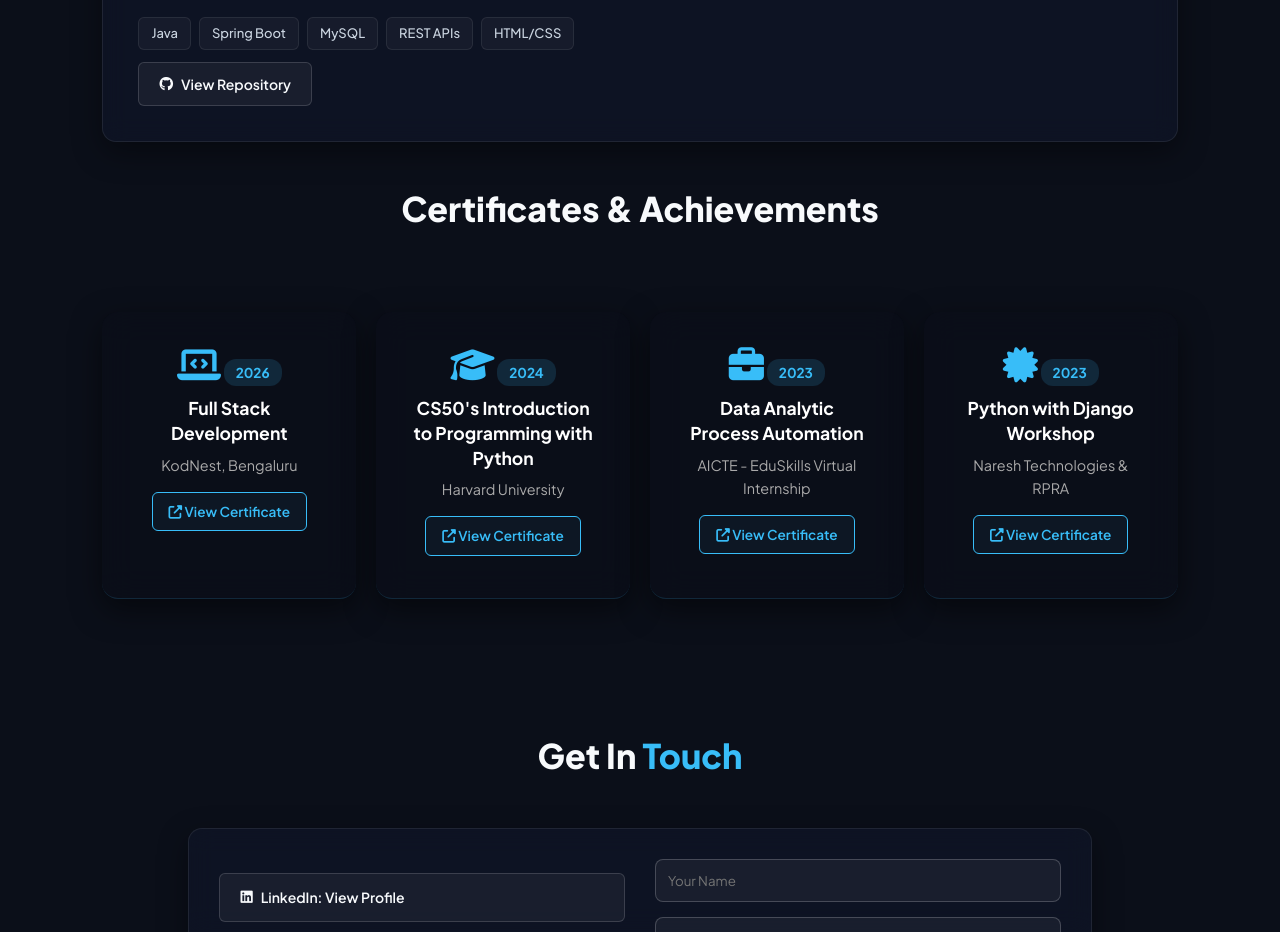
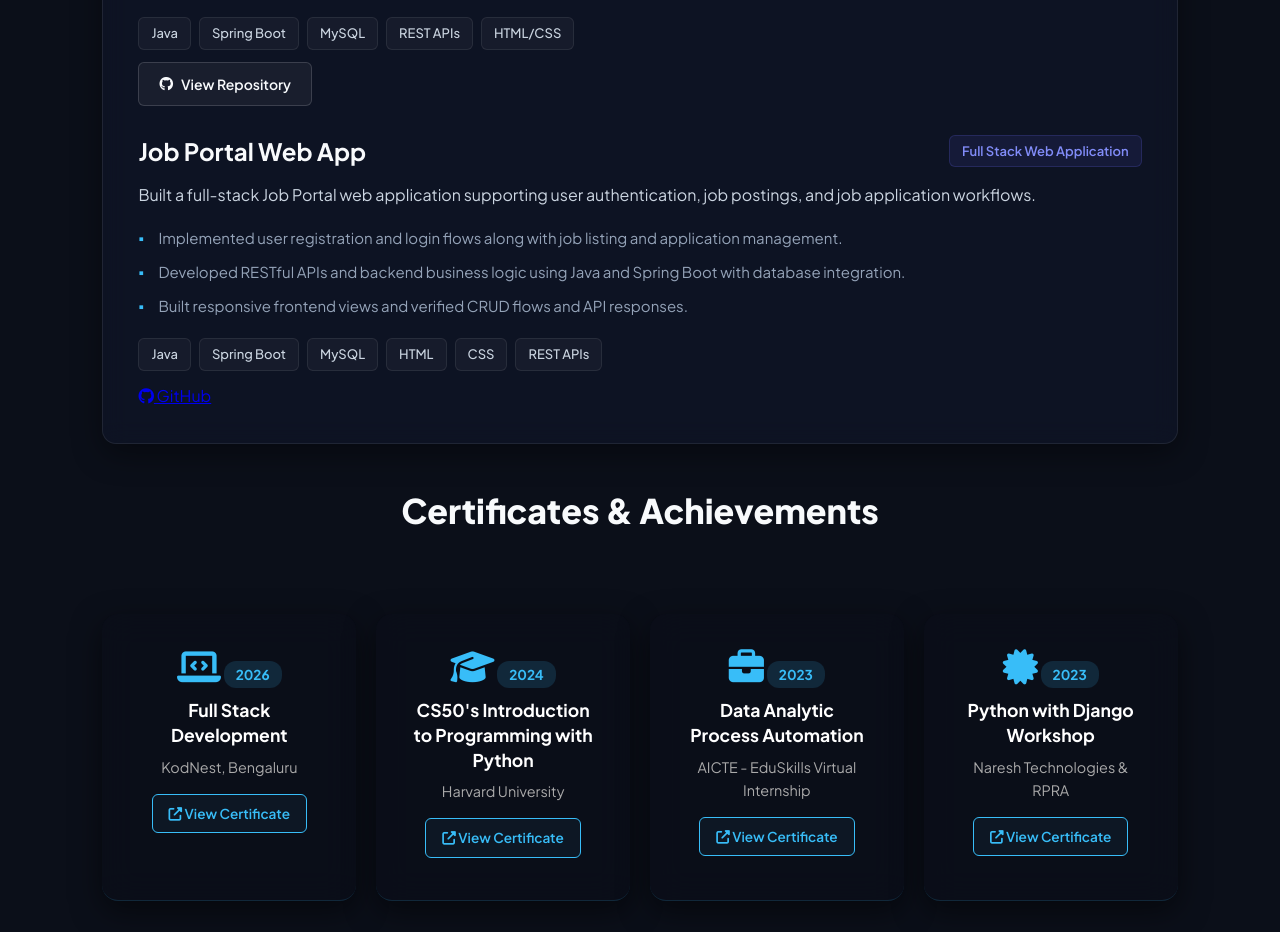
Before and after one commit to sowmyakuchipudi/my-portfolio, a plain HTML site: page index.html in a window 1280 px wide. Shown: the part 3107-4039 px from the top of the page. Drawn offline with Linux system fonts and the light colour scheme.

Commit message:
Add Job Portal Web App project details
Added details for Job Portal Web App including features, tech stack, and GitHub link.

```diff
--- a/index.html
+++ b/index.html
@@ -141,6 +141,7 @@
                 <div class="project-links" style="margin-top: 25px;">
                     <a href="https://github.com/sowmyakuchipudi/StudentManagementSystem" target="_blank" class="btn-github"><i class="fab fa-github"></i> View Repository</a>
                 </div><br>
+
                 <!-- Project 3: Expense Tracker Web App -->
                  <div class="project-top-row">
                    <h3>Expense Tracker Web App</h3>
@@ -158,6 +159,25 @@
                 <!-- GitHub Repository Link Button -->
                 <div class="project-links" style="margin-top: 12px;">
                      <a href="https://github.com/sowmyakuchipudi/ExpenseTrackerWebApp" target="_blank" class="btn-github"><i class="fab fa-github"></i> View Repository</a>
+                </div><br>
+
+                <!-- Project 4: Job Portal Web App -->
+                <div class="project-top-row">
+                  <h3>Job Portal Web App</h3>
+                  <span class="project-tag">Full Stack Web Application</span>
+                </div>
+                <p class="project-summary">Built a full-stack Job Portal web application supporting user authentication, job postings, and job application workflows.</p>
+                <ul class="bullet-list">
+                    <li>Implemented user registration and login flows along with job listing and application management.</li>
+                    <li>Developed RESTful APIs and backend business logic using Java and Spring Boot with database integration.</li>
+                    <li>Built responsive frontend views and verified CRUD flows and API responses.</li>
+                </ul>
+                <div class="project-tech-stack">
+                     <span>Java</span><span>Spring Boot</span><span>MySQL</span><span>HTML</span><span>CSS</span><span>REST APIs</span>
+                </div>
+                <!-- GitHub Repository Link Button -->
+                <div class="project-links" style="margin-top: 12px;">
+                     <a href="https://github.com/sowmyakuchipudi/Job-Portal" target="_blank" class="btn outline"><i class="fab fa-github"></i> GitHub</a>
                 </div>
             </div>
         </div
```
